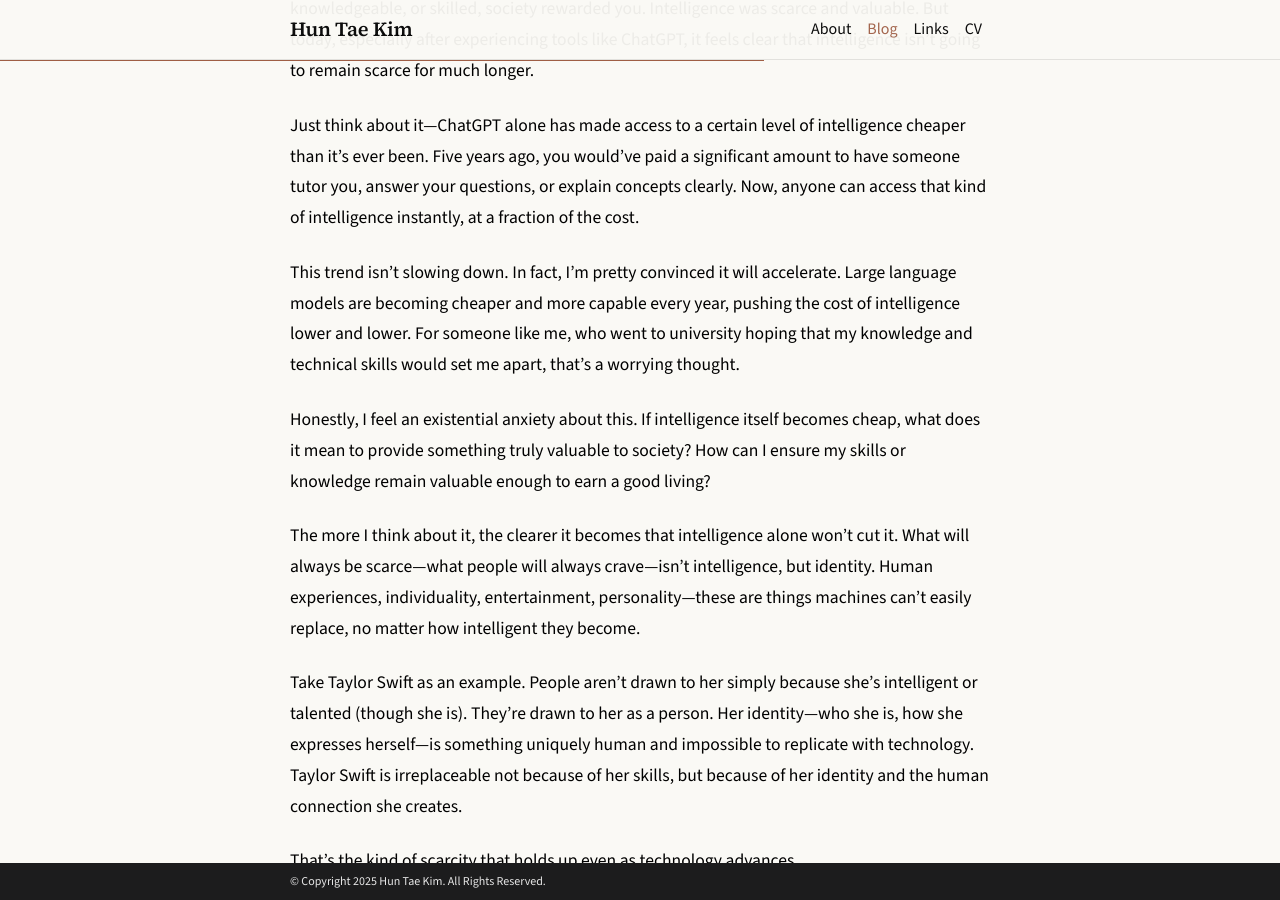
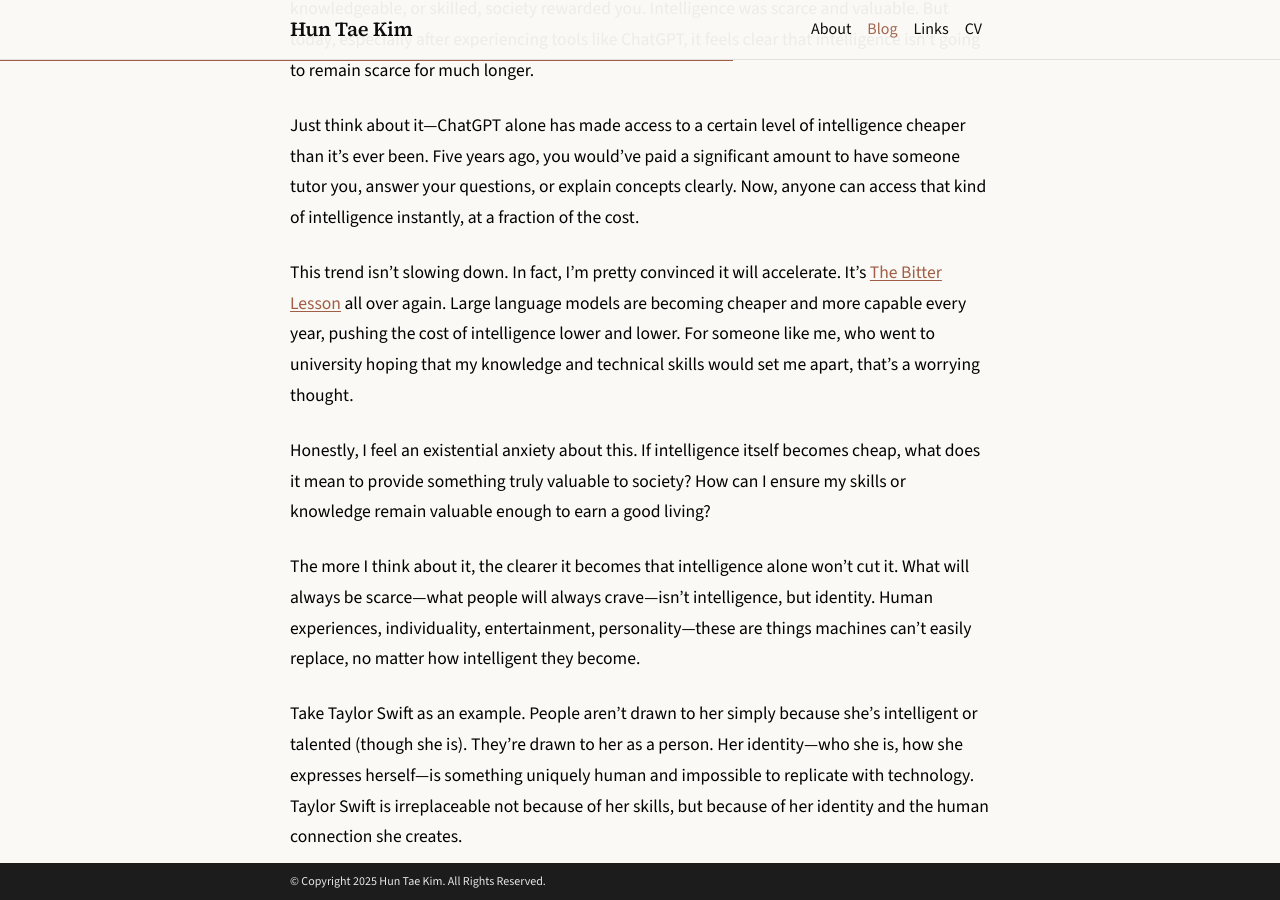
Before and after one commit to ht0324/ht0324.github.io, a Jekyll site: the page built from _posts/2025-03-15-Irreplacable.md, in a window 1280 px wide and 900 px high, scrolled down 448 px. Built offline with Jekyll 4.4.1, drawn with Linux system fonts in a browser that asks for light colours; comment, search, counter and statistics services are not loaded; a style sheet for code colours, icons or effects is not loaded.

```diff
--- a/_config.yml
+++ b/_config.yml
@@ -268,7 +268,7 @@
     tag: '/blog/tag/:name/'
     category: '/blog/category/:name/'
 display_tags: ['AI', 'Sci-Fi', 'Life'] # these tags will be displayed on the front page of your blog
-display_categories: ['Blog', 'Thoughts', 'Link', 'Paper'] # these categories will be displayed on the front page of your blog
+display_categories: ['Paper', 'Blog', 'Thoughts', 'Link'] # these categories will be displayed on the front page of your blog
 # display_tags: ['formatting', 'images', 'links', 'math', 'code'] # these tags will be displayed on the front page of your blog
 # display_categories: ['blockquotes'] # these categories will be displayed on the front page of your blog
 
--- a/_posts/2025-03-15-Irreplacable.md
+++ b/_posts/2025-03-15-Irreplacable.md
@@ -14,7 +14,7 @@
 
 Just think about it—ChatGPT alone has made access to a certain level of intelligence cheaper than it's ever been. Five years ago, you would've paid a significant amount to have someone tutor you, answer your questions, or explain concepts clearly. Now, anyone can access that kind of intelligence instantly, at a fraction of the cost.
 
-This trend isn't slowing down. In fact, I'm pretty convinced it will accelerate. Large language models are becoming cheaper and more capable every year, pushing the cost of intelligence lower and lower. For someone like me, who went to university hoping that my knowledge and technical skills would set me apart, that's a worrying thought.
+This trend isn't slowing down. In fact, I'm pretty convinced it will accelerate. It's [The Bitter Lesson](https://www.cs.utexas.edu/~eunsol/courses/data/bitter_lesson.pdf) all over again. Large language models are becoming cheaper and more capable every year, pushing the cost of intelligence lower and lower. For someone like me, who went to university hoping that my knowledge and technical skills would set me apart, that's a worrying thought.
 
 Honestly, I feel an existential anxiety about this. If intelligence itself becomes cheap, what does it mean to provide something truly valuable to society? How can I ensure my skills or knowledge remain valuable enough to earn a good living?
 
```
Also changed, not shown: _posts/2025-01-14-Karpathy-gpt2.md (added, +55 -0 lines).
